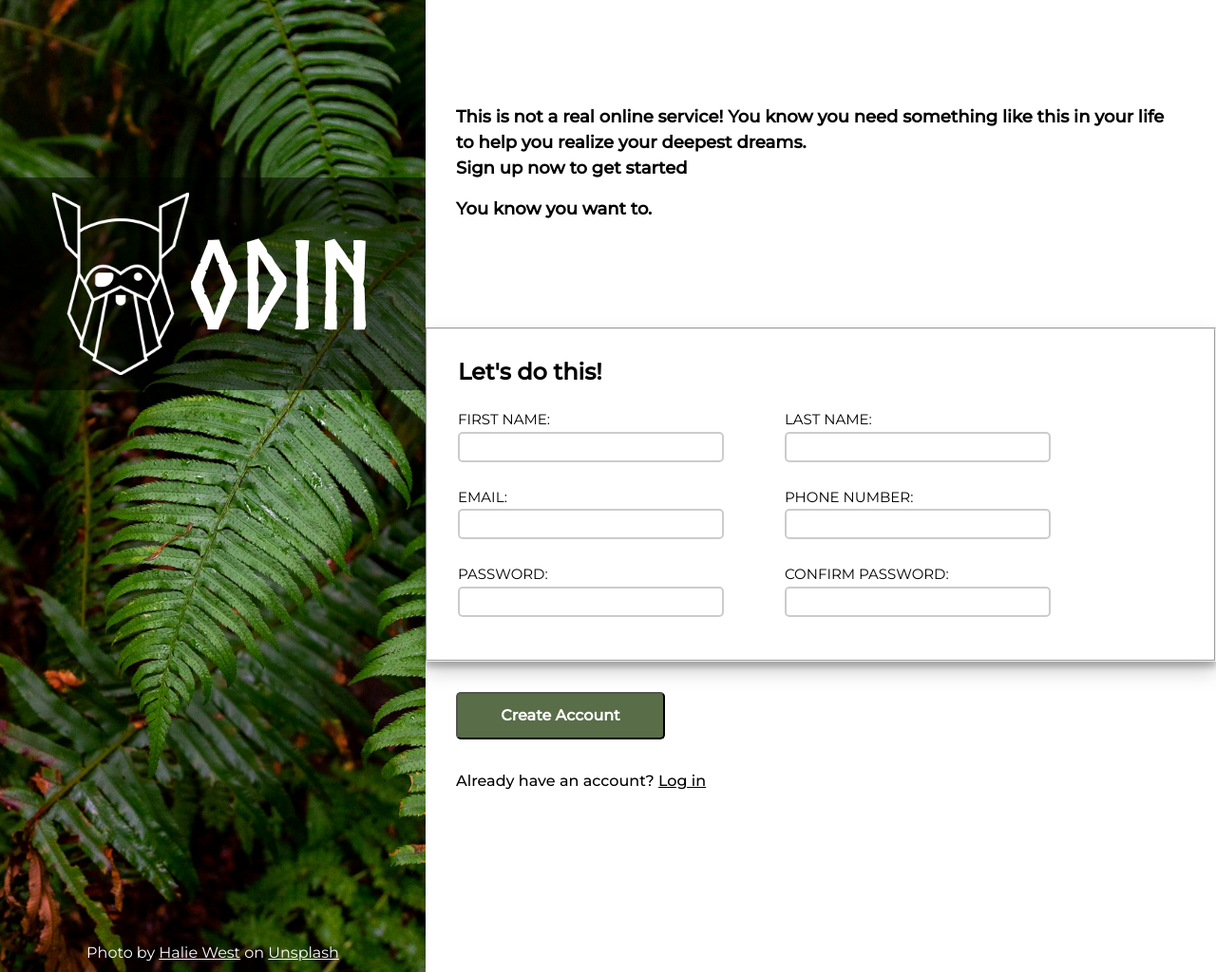
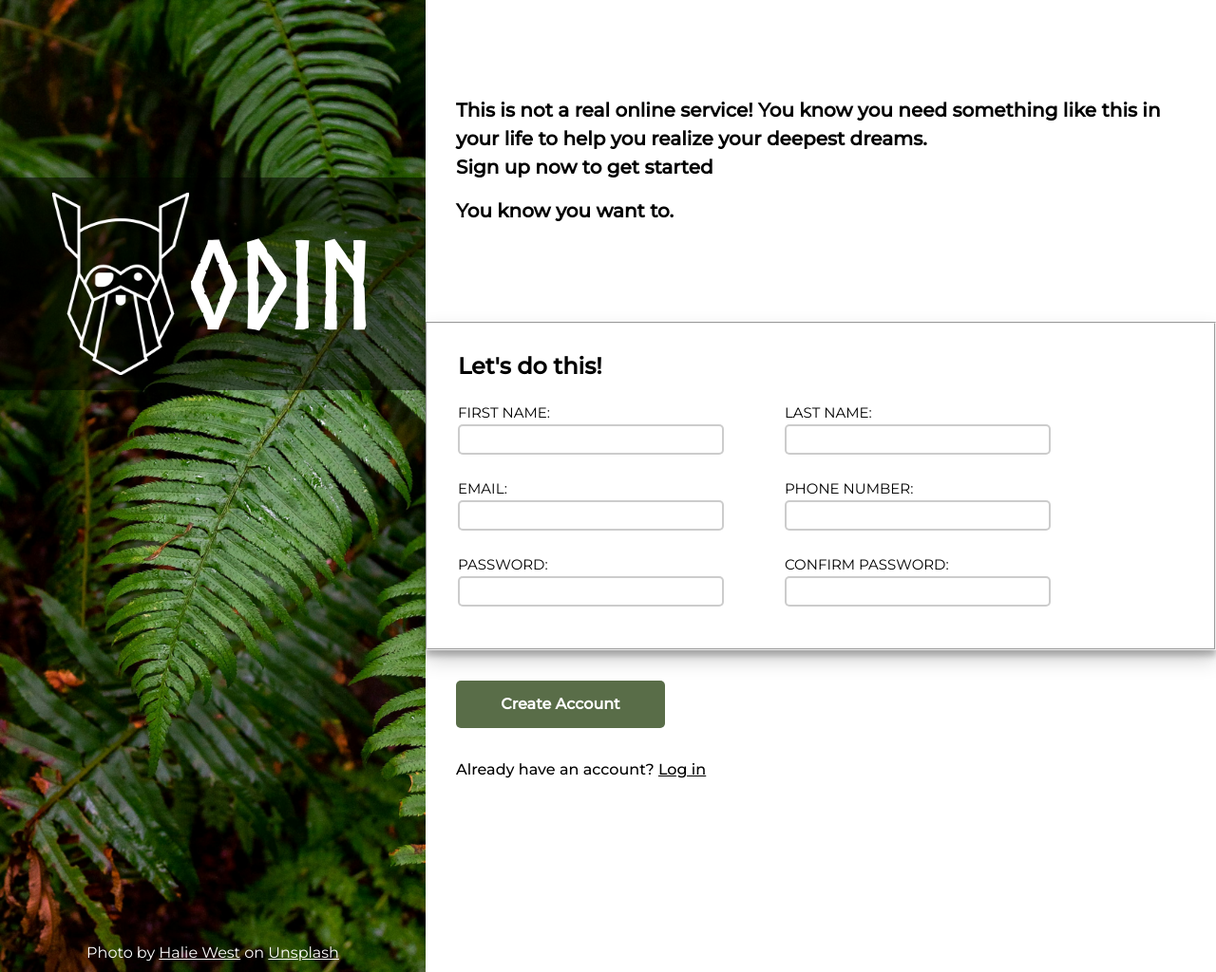
Before and after one commit to Romte1/sign-up-form, a plain HTML site: page index.html in a window 1280 px wide. Shown: the whole page at 95% size. Drawn offline with Linux system fonts and the light colour scheme.

Commit message:
Did some minor css/styling changes

```diff
--- a/styles.css
+++ b/styles.css
@@ -161,10 +161,13 @@ label {
     flex-direction: column;
     font-weight: bold;
     padding:32px;
-    font-size: 18px;
+    font-size: 20px;
+    height: 200px;
+
 
     :last-child {
         margin-top:16px;
+
     }
 }
 
@@ -187,6 +190,7 @@ label {
     }
 
     input:focus, input:hover {
+        outline:none;
         border:2px solid rgba(0, 0, 255, 0.5);
         transition: 0.3s;
     }
@@ -212,9 +216,11 @@ label {
     flex-direction: column;
     gap:32px;
     padding:32px;
+    height: 200px;
 
     button {
         background-color: #596D48;
+        border: transparent;
         width: 220px;
         height: 50px;
         padding:8px 32px;
```
